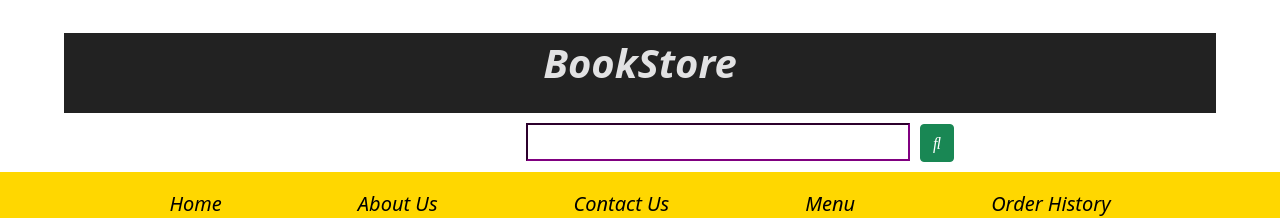
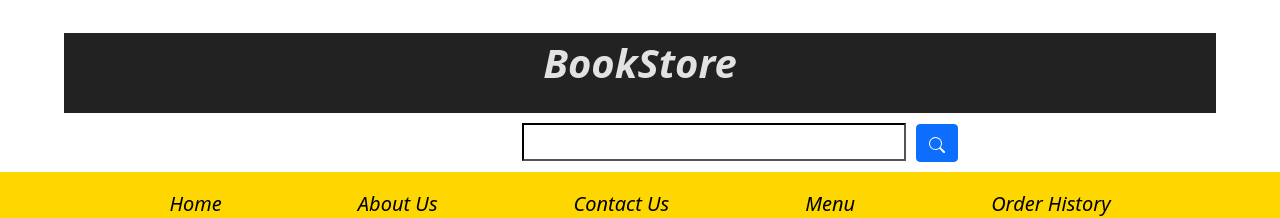
Before and after one commit to chandrakiran343/E-commerce, a React (Create React App) app: page / in a window 1280 px wide. Shown: the top 218 px of the page. Built offline with nearby package versions, Linux system fonts and the light colour scheme.

Commit message:
search button

```diff
--- a/src/components/mainPage.js
+++ b/src/components/mainPage.js
@@ -18,10 +18,12 @@ const MainPage = () => {
     <div className="header">
     <span className="heading-style">BookStore</span>
     <span  id='space'>
+    <input  onChange={(e)=>{setSearch(e.target.value)}} style={{fontSize:"20px",fontFamily:'sans-serif',marginLeft:'200px',marginRight:'10px',borderColor:'black'}} type="text"/>
+    <button type='submit' onClick={()=>{handleSearch()}} className="btn btn-primary"><i class="bi bi-search">   <svg xmlns="http://www.w3.org/2000/svg" width="16" height="16" fill="currentColor" class="bi bi-search" viewBox="0 0 16 16">
+  <path d="M11.742 10.344a6.5 6.5 0 1 0-1.397 1.398h-.001c.03.04.062.078.098.115l3.85 3.85a1 1 0 0 0 1.415-1.414l-3.85-3.85a1.007 1.007 0 0 0-.115-.1zM12 6.5a5.5 5.5 0 1 1-11 0 5.5 5.5 0 0 1 11 0z"/>
+</svg></i></button>
+    </span>
 
-    <input  onChange={(e)=>{setSearch(e.target.value)}} style={{fontSize:"20px",fontFamily:'sans-serif',marginLeft:'200px',marginRight:'10px',borderColor:'purple'}} type="text"/>
-    <button type='submit' onClick={()=>{handleSearch()}} className="btn btn-success"><i class="fas fa-search"></i></button>
-    </span>
     <nav id='navi' className="nav-style">
     <button style={{margin:'10px 20px 10px 20px'}} className="btn btn-default"><span className="navbtn-style">Home</span></button>
     <button style={{margin:'10px 20px 10px 20px'}} className="btn btn-default"><span className="navbtn-style">About Us</span></button>
```
Also changed, not shown: src/components/imageSlider.js (+2 -5 lines).
